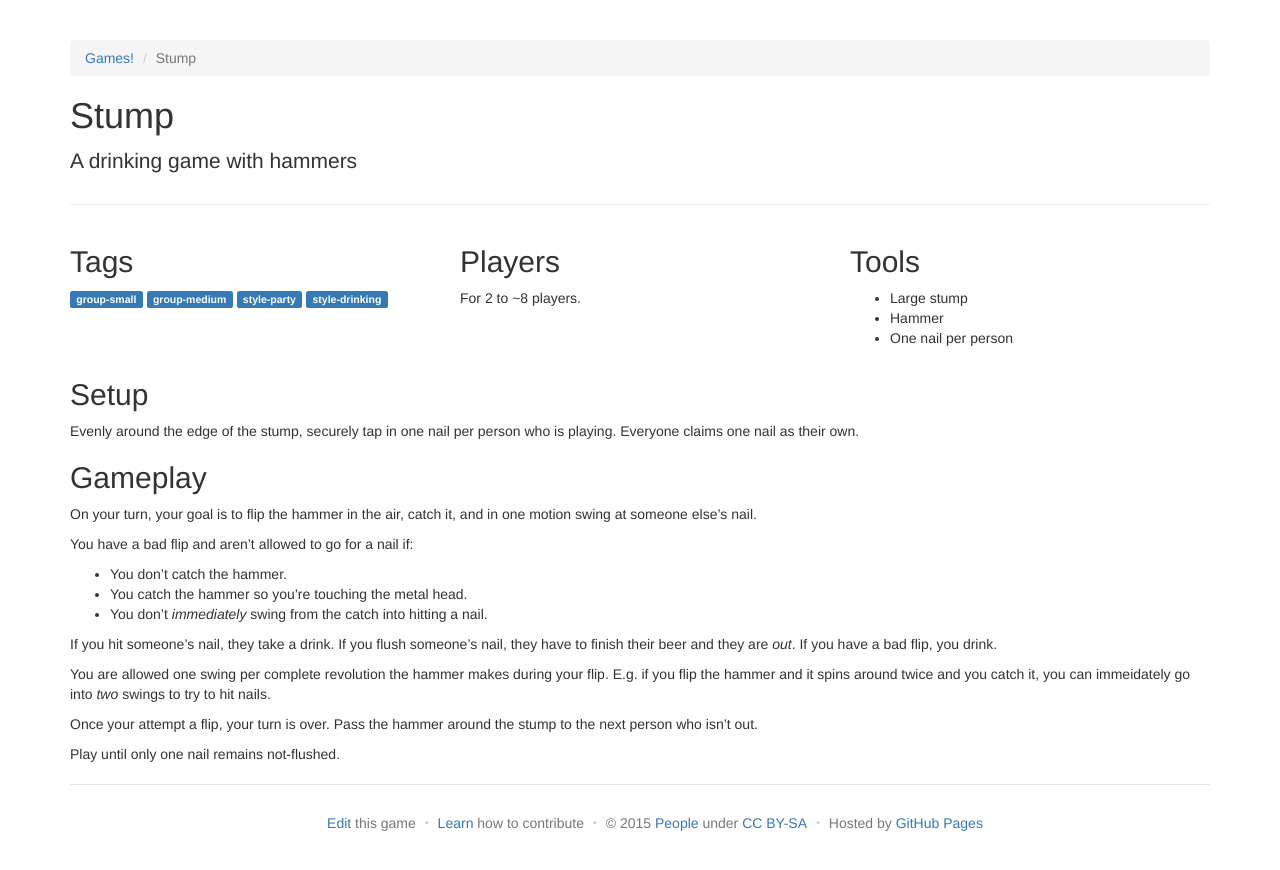
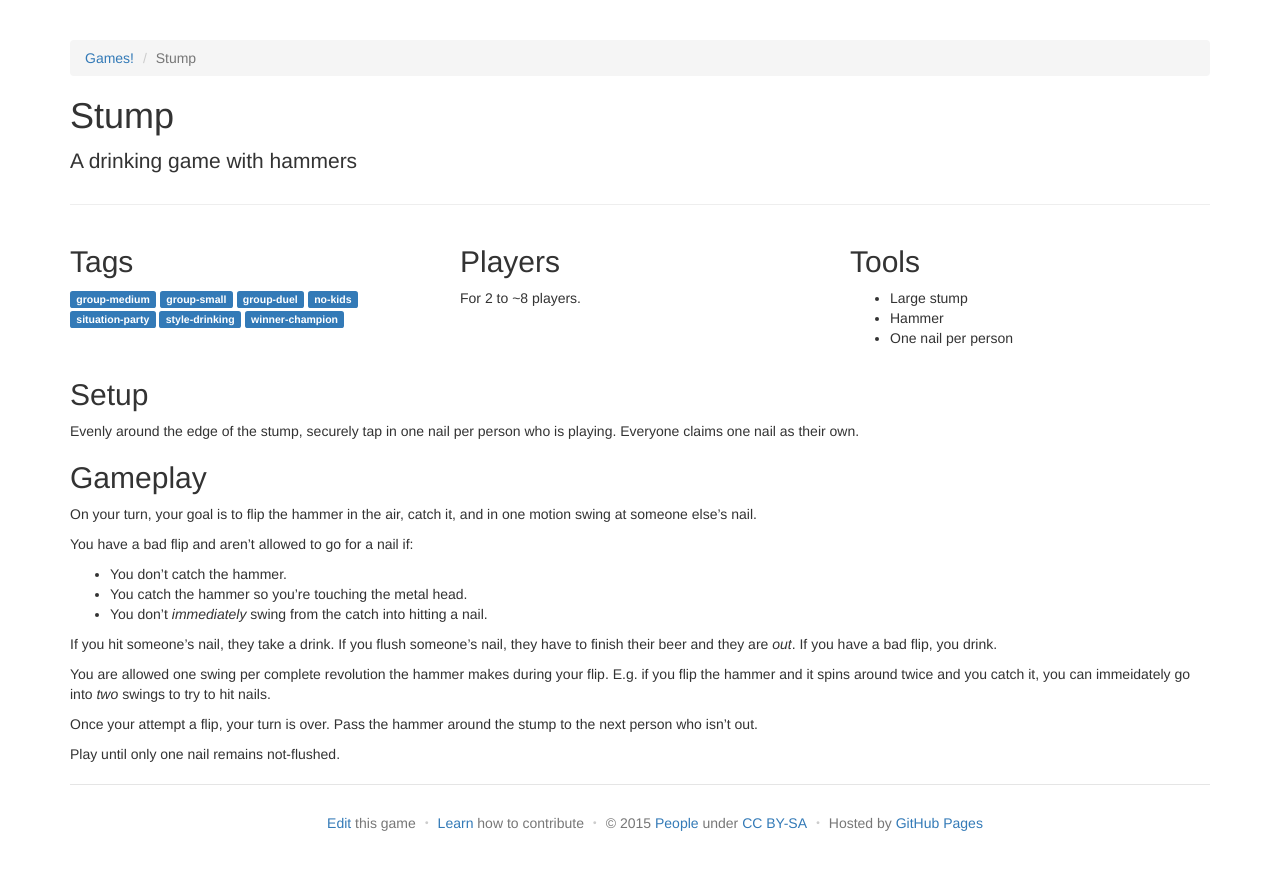
Before and after one commit to davidselassie/games, a Jekyll site: the page built from _games/stump.md, in a window 1280 px wide. Shown: the top 870 px of the page. Built offline with Jekyll 4.4.1, drawn with Linux system fonts in a browser that asks for light colours.

Commit message:
Update stump.md

```diff
--- a/_games/stump.md
+++ b/_games/stump.md
@@ -1,10 +1,13 @@
 ---
 title: Stump
 tags:
+  - group-medium
   - group-small
-  - group-medium
-  - style-party
+  - group-duel
+  - no-kids
+  - situation-party
   - style-drinking
+  - winner-champion
 
 oneliner: A drinking game with hammers
 players: 2 to ~8
```
